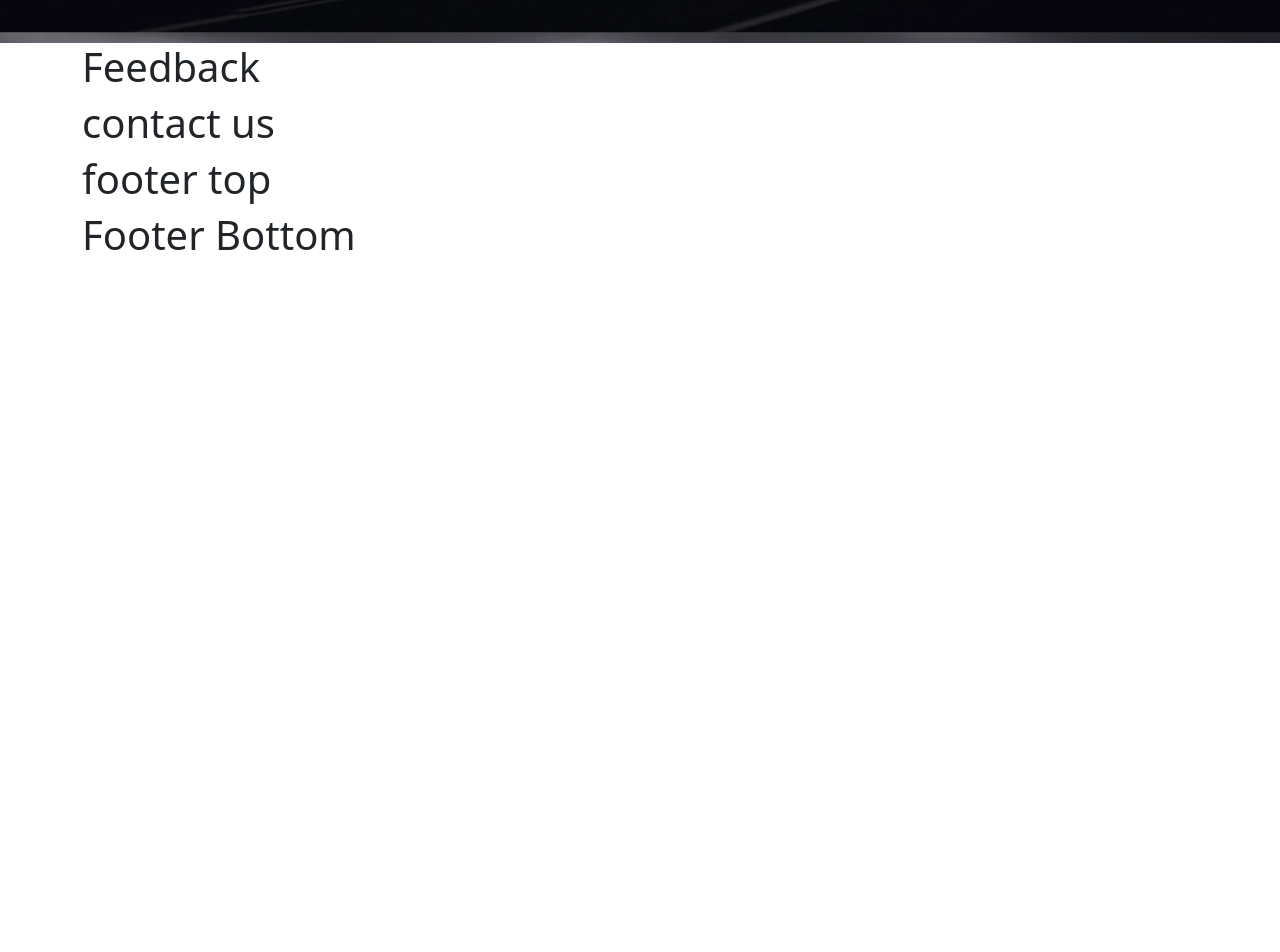
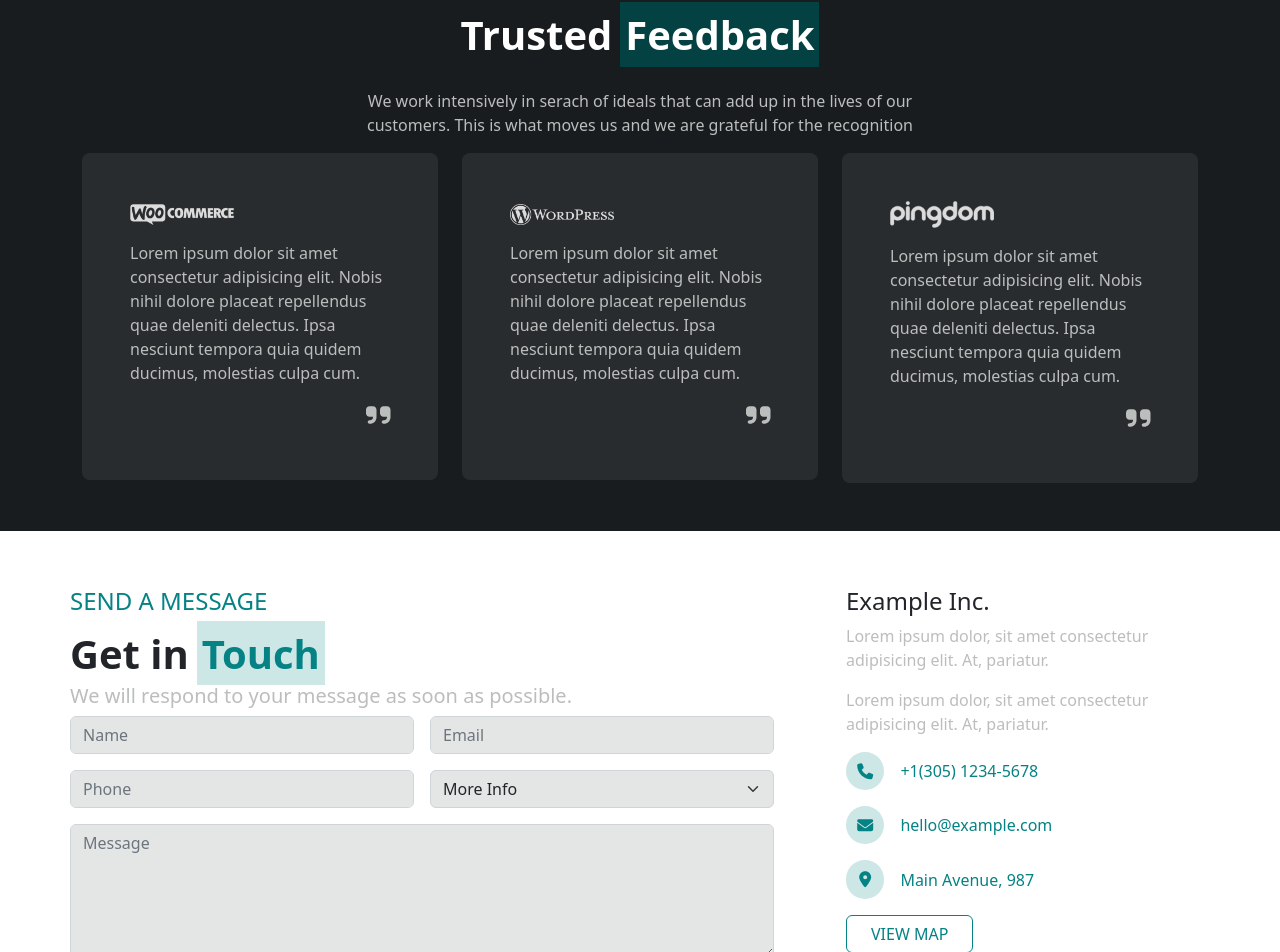
Before and after one commit to ttom-eragiapreso/proj-html-vuejs, a Vue app: page / in a window 1280 px wide. Shown: the part 3397-4349 px from the top of the page. Before the commit the page ends 3664 px from the top, so only its background shows below. Built offline with nearby package versions, Linux system fonts and the light colour scheme.

Commit message:
finita section contact us

```diff
--- a/src/components/ContactUsComponent.vue
+++ b/src/components/ContactUsComponent.vue
@@ -1,13 +1,61 @@
 <script>
+import {store} from '../data/store'
+import ButtonComponentVue from './partials/ButtonComponent.vue';
+import FormComponent from './partials/FormComponent.vue'
 export default {
-  name: 'ContactUsComponent'
+  name: 'ContactUsComponent',
+  data(){
+    return{
+      store
+    }
+  },
+  components: {
+    ButtonComponentVue,
+    FormComponent
+  }
 }
 </script>
 
 <template>
 
   <div class="container">
-    <h1>contact us</h1>
+    <div class="row">
+
+      <div class="col col-8">
+        <div class="get-in-touch">
+          <h4 class="text-primary">SEND A MESSAGE</h4>
+          <span class="fs-1 fw-bold">Get in</span><span class="accent-text fs-1 fw-bold ms-2">Touch</span>
+          <h5 class="text-secondary">We will respond to your message as soon as possible.</h5>
+            <form-component class="pe-5"/>
+            <ButtonComponentVue text="SEND" :isOutline="false" class="my-4"/>
+        </div>
+      </div>
+
+      <div class="col col-4">
+        <div class="info">
+          <h4>Example Inc.</h4>
+          <p class="text-secondary">Lorem ipsum dolor, sit amet consectetur adipisicing elit. At, pariatur.</p>
+          <p class="text-secondary">Lorem ipsum dolor, sit amet consectetur adipisicing elit. At, pariatur.</p>
+
+          <div class="details d-flex align-items-center">
+            <font-awesome-icon icon="fa-solid fa-phone" class="circle text-primary"/>
+            <span class="text-primary ps-3">{{store.businessInfo.phoneNumber}}</span>
+          </div>
+          <div class="details d-flex align-items-center">
+            <font-awesome-icon icon="fa-solid fa-envelope" class="circle text-primary"/>
+            <span class="text-primary ps-3">{{store.businessInfo.emailAddress}}</span>
+          </div>
+          <div class="details d-flex align-items-center">
+            <font-awesome-icon icon="fa-solid fa-location-dot" class="circle text-primary"/>
+            <span class="text-primary ps-3">{{store.businessInfo.address}}</span>
+          </div>
+
+          <ButtonComponentVue text="VIEW MAP" :isOutline="true" class="white-hover"/>
+        </div>
+      </div>
+    </div>
+
+
   </div>
 
 </template>
@@ -17,5 +65,26 @@ export default {
 @use '../styles/partials/variables' as *;
 
 
+.container{
+  padding: 3.5rem 0;
+}
+
+.fa-phone, .fa-envelope, .fa-location-dot {
+  background-color: $secondary-color;
+}
+
+.details {
+  margin: 1rem 0;
+}
+
+.circle {
+  width: 16px;
+  padding: .7rem;
+}
+
+.white-hover{
+  color: $primary;
+}
+
 
 </style>
--- a/src/components/FeedbackComponent.vue
+++ b/src/components/FeedbackComponent.vue
@@ -1,20 +1,44 @@
 <script>
+import {store} from '../data/store'
+import FeedbackCardVue from './partials/cards/FeedbackCard.vue';
 export default {
-  name: 'FeedbackComponent'
+  name: 'FeedbackComponent',
+  components: {
+    FeedbackCardVue
+  },
+  data(){
+    return {
+      store
+    }
+  }
 }
 </script>
 
 <template>
 
-  <div class="container">
-    <h1>Feedback</h1>
+  <div class="em-container py-5">
+    <div class="container text-center">
+      <h4 class="text-primary mb-3">CUSTOMER TESTIMONIALS</h4>
+      <span class="fs-1 text-white fw-bold">Trusted</span><span class="accent-text-negative fs-1 fw-bold ms-2">Feedback</span>
+      <p class="text-secondary w-50 mx-auto mt-4">We work intensively in serach of ideals that can add up in the lives of our customers. This is what moves us and we are grateful for the recognition</p>
+
+      <div class="row row-cols-3">
+        <div class="col" v-for="(card, index) in store.businessInfo.feedbackCards" :key="index">
+          <FeedbackCardVue :card="card"/>
+        </div>
+      </div>
+    </div>
   </div>
+
 </template>
 
 <style lang="scss" scoped>
 @use '../styles/partials/mixin' as *;
 @use '../styles/partials/variables' as *;
 
-
+.em-container {
+  // min-height: 80vh;
+  background-color: $bg-dark;
+}
 
 </style>
--- a/src/components/LogisticsComponent.vue
+++ b/src/components/LogisticsComponent.vue
@@ -44,7 +44,7 @@ export default {
 @use '../styles/partials/variables' as *;
 
 .em-container{
-  height: 65vh;
+  // height: 65vh;
   background-color: $bg-light;
   padding: 4.5rem 0;
   position: relative;
--- a/src/components/MainServicesComponent.vue
+++ b/src/components/MainServicesComponent.vue
@@ -55,7 +55,7 @@ export default {
 @use '../styles/partials/variables' as *;
 
 .em-container {
-  height: 100vh;
+  // height: 100vh;
   background-color: $bg-dark;
   padding: 2rem 0;
 }
--- a/src/components/ResultsComponent.vue
+++ b/src/components/ResultsComponent.vue
@@ -16,7 +16,7 @@ export default {
 
 <template>
 
-  <div class="em-container d-flex align-items-center">
+  <div class="em-container d-flex align-items-center py-5">
 
     <div class="container text-center">
       <h4 class="fw-bold text-primary">WHAT ARE WE DOING</h4>
@@ -38,7 +38,7 @@ export default {
 @use '../styles/partials/variables' as *;
 
 .em-container{
-  height: 65vh;
+  // height: 65vh;
   background-image: url(../assets/img/bg-10.jpg);
   background-size: cover;
   background-position: 0px -200px;
--- a/src/components/WhoWeAreComponent.vue
+++ b/src/components/WhoWeAreComponent.vue
@@ -57,7 +57,7 @@ export default {
 @use '../styles/partials/variables' as *;
 
   .container {
-    height: 100vh;
+    // min-height: 100vh;
     padding: 7rem 0;
   }
 
--- /dev/null
+++ b/src/components/partials/FormComponent.vue
@@ -0,0 +1,48 @@
+<script>
+export default {
+  name: 'FormComponent',
+  data(){
+    return{
+    }
+  }
+}
+</script>
+
+<template>
+
+<form class="row g-3">
+  <div class="col-md-6">
+    <input type="text" class="form-control" id="inputName" placeholder="Name">
+  </div>
+  <div class="col-md-6">
+    <input type="email" class="form-control" id="inputEmail" placeholder="Email">
+  </div>
+  <div class="col-md-6">
+    <input type="number" class="form-control" id="inputNumber" placeholder="Phone">
+  </div>
+  <div class="col-md-6">
+    <select class="form-select">
+      <option selected>More Info</option>
+      <option>...</option>
+    </select>
+  </div>
+  <div class="col-12">
+    <div class="input-group">
+      <textarea class="form-control" placeholder="Message" rows="5"></textarea>
+    </div>
+  </div>
+</form>
+
+</template>
+
+<style lang="scss" scoped>
+// @use '../../styles/partials/mixin' as *;
+@use '../../styles/partials/variables' as *;
+
+
+input, textarea, select {
+  background-color: tint-color($secondary, 60%);
+}
+
+
+</style>
--- a/src/components/partials/SidebarComponent.vue
+++ b/src/components/partials/SidebarComponent.vue
@@ -20,6 +20,7 @@ export default {
       <div class="img-container p-2 me-3">
         <img :src="type.img" :alt="type.type">
       </div>
+
       <div class="text-wrapper">
         <h3 class="m-0">{{type.type}}</h3>
         <span class="text-secondary">{{type.description}}</span>
@@ -31,7 +32,9 @@ export default {
 
   <div class="certifications-container p-3">
     <h3>Certifications</h3>
-    <div class="cert-img-container d-inline-block me-3" v-for="(cert, index) in store.businessInfo.certifications" :key="index">
+    <div class="cert-img-container d-inline-block me-3"
+    v-for="(cert, index) in store.businessInfo.certifications"
+    :key="index">
       <img :src="cert.img" :alt="cert.name">
     </div>
   </div>
--- /dev/null
+++ b/src/components/partials/cards/FeedbackCard.vue
@@ -0,0 +1,47 @@
+<script>
+import {store} from '../../../data/store'
+export default {
+  name: 'FeedbackCard',
+  data(){
+    return{
+      store
+    }
+  },
+  props: {
+    card: Object
+  }
+}
+</script>
+
+<template>
+
+  <div class="em-card p-5">
+    <div class="img-container text-start pb-3">
+      <img :src="card.logo" alt="">
+    </div>
+    <p class="text-secondary text-start">{{card.text}}</p>
+    <div class="text-end">
+      <font-awesome-icon icon="fa-solid fa-quote-right" class="text-secondary fs-3"/>
+    </div>
+  </div>
+
+</template>
+
+<style lang="scss" scoped>
+@use '../../../styles/partials/mixin' as *;
+@use '../../../styles/partials/variables' as *;
+
+
+.em-card {
+  background-color: $bg-less-dark;
+  border-radius: 8px;
+}
+
+.img-container{
+  width: 40%;
+}
+img {
+  filter: invert(1);
+}
+
+</style>
--- a/src/data/store.js
+++ b/src/data/store.js
@@ -8,6 +8,7 @@ export const store = reactive({
     openingHours: '9:00 - 18:00',
     phoneNumber: '+1(305) 1234-5678',
     emailAddress: 'hello@example.com',
+    address: 'Main Avenue, 987',
     socialLinks: [
       {
         name: 'Facebook',
@@ -137,6 +138,21 @@ export const store = reactive({
         title: 'Countries Served',
         value: '94'
       },
+    ],
+    feedbackCards: [
+      {
+        logo: 'src/assets/img/logo-1.png',
+        text: "Lorem ipsum dolor sit amet consectetur adipisicing elit. Nobis nihil dolore placeat repellendus quae deleniti delectus. Ipsa nesciunt tempora quia quidem ducimus, molestias culpa cum.",
+      },
+      {
+        logo: 'src/assets/img/logo-2.png',
+        text: "Lorem ipsum dolor sit amet consectetur adipisicing elit. Nobis nihil dolore placeat repellendus quae deleniti delectus. Ipsa nesciunt tempora quia quidem ducimus, molestias culpa cum.",
+      },
+      {
+        logo: 'src/assets/img/logo-3.png',
+        text: "Lorem ipsum dolor sit amet consectetur adipisicing elit. Nobis nihil dolore placeat repellendus quae deleniti delectus. Ipsa nesciunt tempora quia quidem ducimus, molestias culpa cum.",
+      },
+
     ]
   }
 })
```
